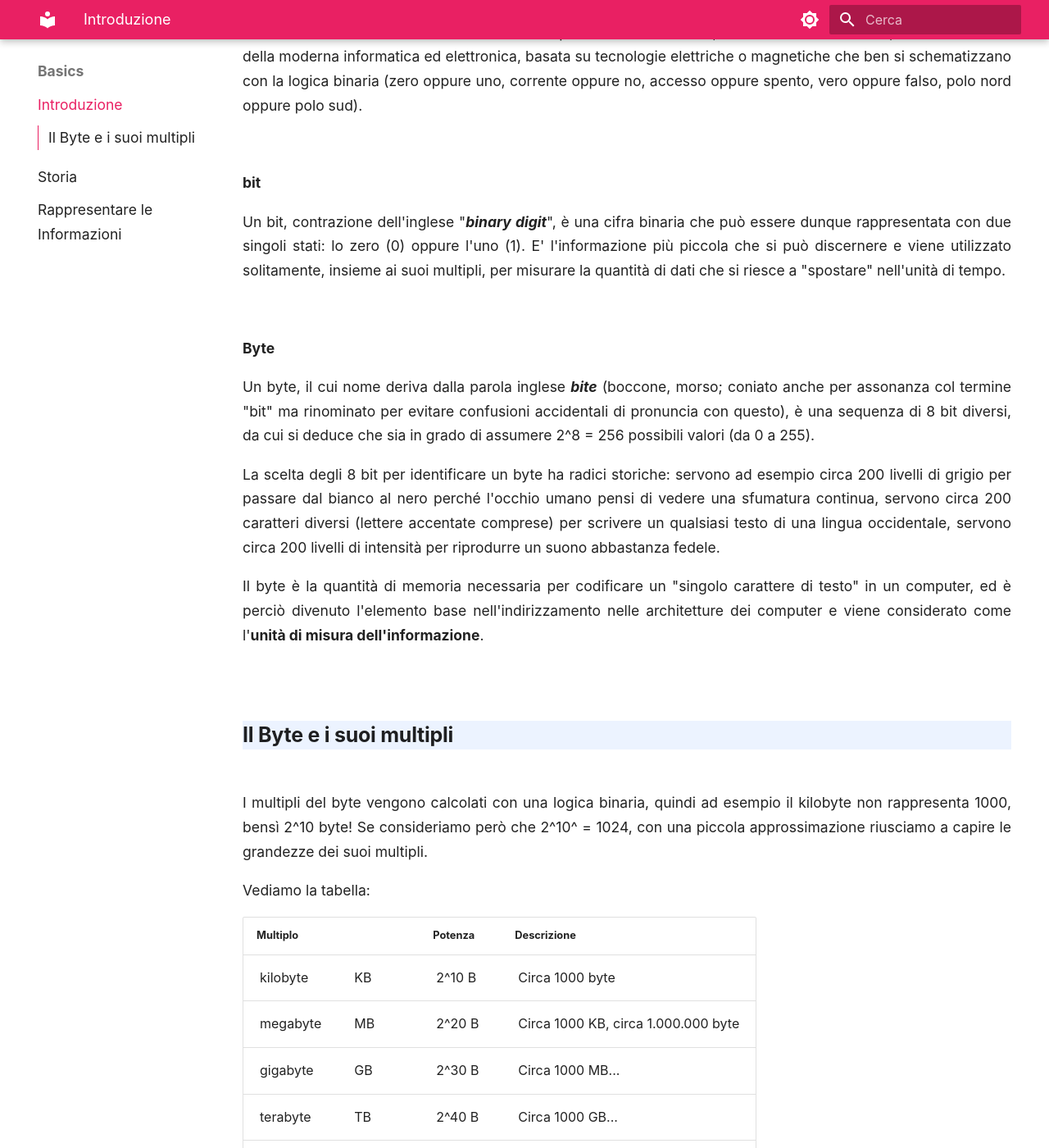
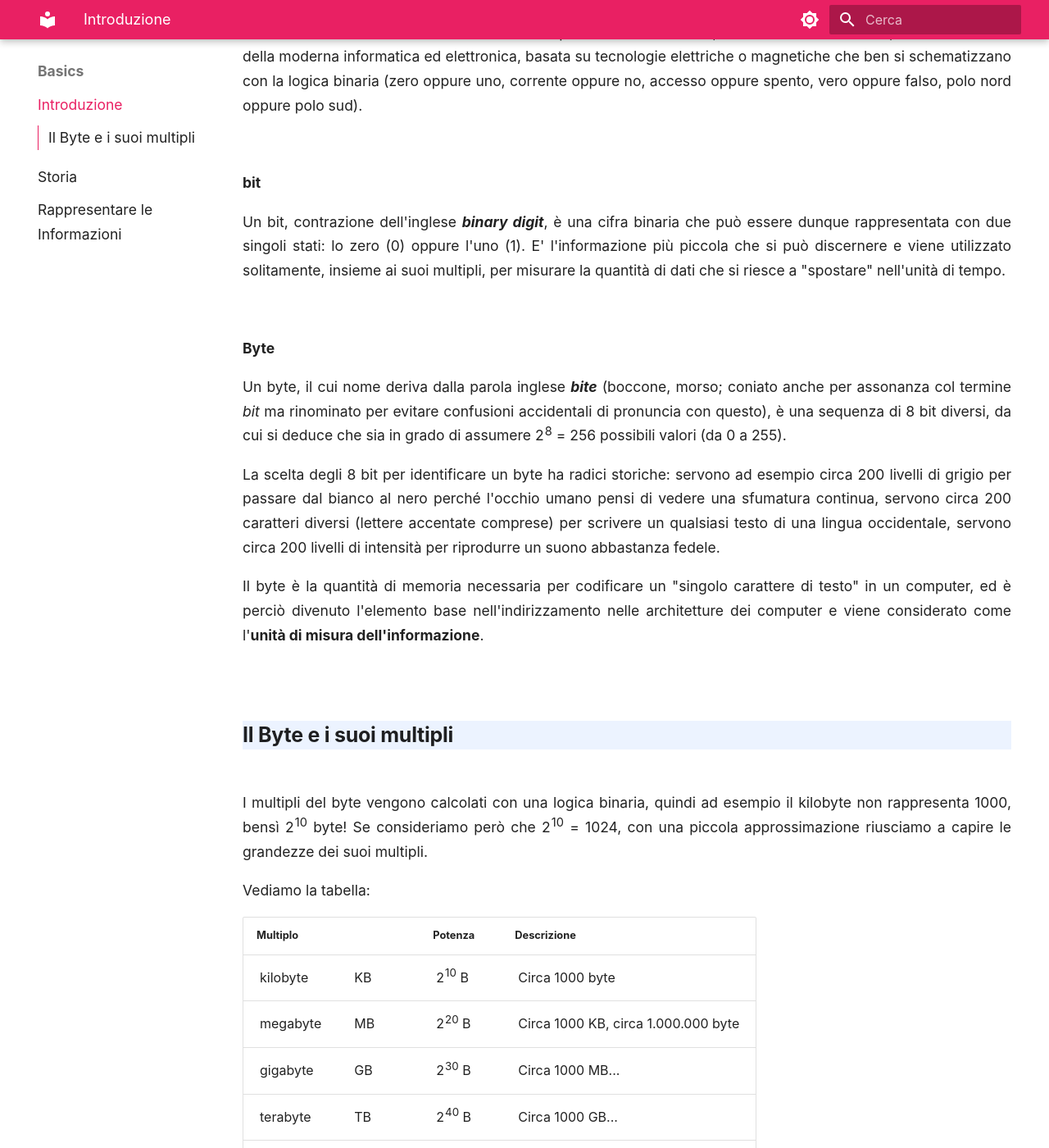
Before and after one commit to adjamhub/infohandouts, an MkDocs documentation site: the page built from docs/basics/00_intro.md, in a window 1280 px wide and 1400 px high, scrolled down 1829 px. Shown: the whole window at 82% size. Built offline with MkDocs 1.6.1 and Material for MkDocs 9.7.7, drawn with Linux system fonts in a browser that asks for light colours; some of the changed text lies outside the part shown.

Commit message:
superscript(s)

```diff
--- a/docs/basics/00_intro.md
+++ b/docs/basics/00_intro.md
@@ -63,7 +63,7 @@ sud).
 
 **bit**
 
-Un bit, contrazione dell'inglese "***binary digit***", è una cifra
+Un bit, contrazione dell'inglese ***binary digit***, è una cifra
 binaria che può essere dunque rappresentata con due singoli stati: lo
 zero (0) oppure l'uno (1). E' l'informazione più piccola che si può
 discernere e viene utilizzato solitamente, insieme ai suoi multipli, per
@@ -75,9 +75,9 @@ tempo.
 **Byte**
 
 Un byte, il cui nome deriva dalla parola inglese ***bite*** (boccone,
-morso; coniato anche per assonanza col termine "bit" ma rinominato per
+morso; coniato anche per assonanza col termine *bit* ma rinominato per
 evitare confusioni accidentali di pronuncia con questo), è una sequenza
-di 8 bit diversi, da cui si deduce che sia in grado di assumere 2^8 =
+di 8 bit diversi, da cui si deduce che sia in grado di assumere 2<sup>8</sup> =
 256 possibili valori (da 0 a 255).
 
 La scelta degli 8 bit per identificare un byte ha radici storiche:
@@ -97,18 +97,18 @@ considerato come l'**unità di misura dell'informazione**.
 ## Il Byte e i suoi multipli
 
 I multipli del byte vengono calcolati con una logica binaria, quindi ad
-esempio il kilobyte non rappresenta 1000, bensì 2^10 byte! Se
-consideriamo però che 2^10^ = 1024, con una piccola approssimazione
+esempio il kilobyte non rappresenta 1000, bensì 2<sup>10</sup> byte! Se
+consideriamo però che 2<sup>10</sup> = 1024, con una piccola approssimazione
 riusciamo a capire le grandezze dei suoi multipli.
 
 Vediamo la tabella:
 
 | Multiplo   |    | Potenza  | Descrizione                           |
 |------------|----|----------|---------------------------------------|
-| kilobyte   | KB | 2^10 B   | Circa 1000 byte                       |
-| megabyte   | MB | 2^20 B   | Circa 1000 KB, circa 1.000.000 byte   |
-| gigabyte   | GB | 2^30 B   | Circa 1000 MB...                      |
-| terabyte   | TB | 2^40 B   | Circa 1000 GB...                      |
-| petabyte   | PB | 2^50 B   | ...                                   |
-| exabyte    | EB | 2^60 B   | ...                                   |
-| zettabyte  | ZB | 2^70 B   | ...                                   |
+| kilobyte   | KB | 2<sup>10</sup> B   | Circa 1000 byte                       |
+| megabyte   | MB | 2<sup>20</sup> B   | Circa 1000 KB, circa 1.000.000 byte   |
+| gigabyte   | GB | 2<sup>30</sup> B   | Circa 1000 MB...                      |
+| terabyte   | TB | 2<sup>40</sup> B   | Circa 1000 GB...                      |
+| petabyte   | PB | 2<sup>50</sup> B   | ...                                   |
+| exabyte    | EB | 2<sup>60</sup> B   | ...                                   |
+| zettabyte  | ZB | 2<sup>70</sup> B   | ...                                   |
```
